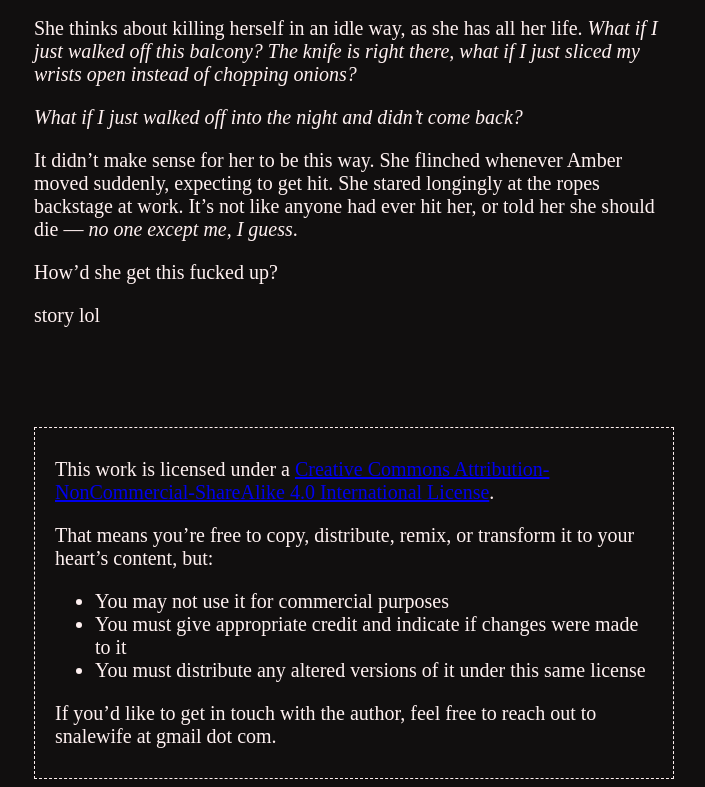
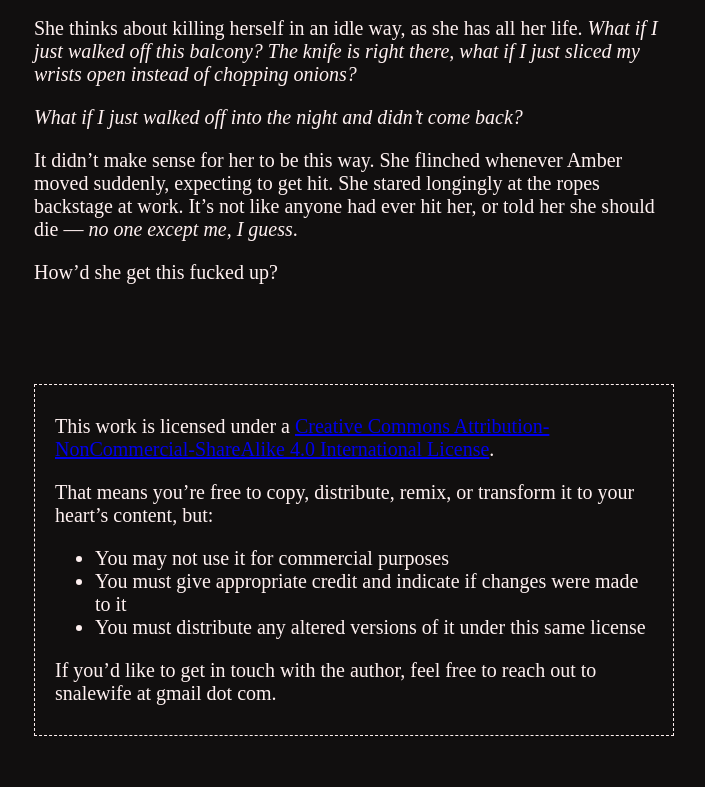
Before and after one commit to snalewife/writing, a plain HTML site: page listless.html in a window 1280 px wide. Shown: the part 1319-2106 px from the top of the page, without its empty margins (286-991 px from the left). Drawn offline with Linux system fonts and the light colour scheme.

Commit message:
listless

```diff
--- a/listless.html
+++ b/listless.html
@@ -100,8 +100,7 @@
     ever hit her, or told her she should die — <em>no one except me, I
     guess</em>.</p>
     <p>How’d she get this fucked up?</p>
-    story lol</p>
-        <footer>
+    <footer>
       <p>This work is licensed under a <a
       href="http://creativecommons.org/licenses/by-nc-sa/4.0/">Creative
       Commons Attribution-NonCommercial-ShareAlike 4.0 International
```
